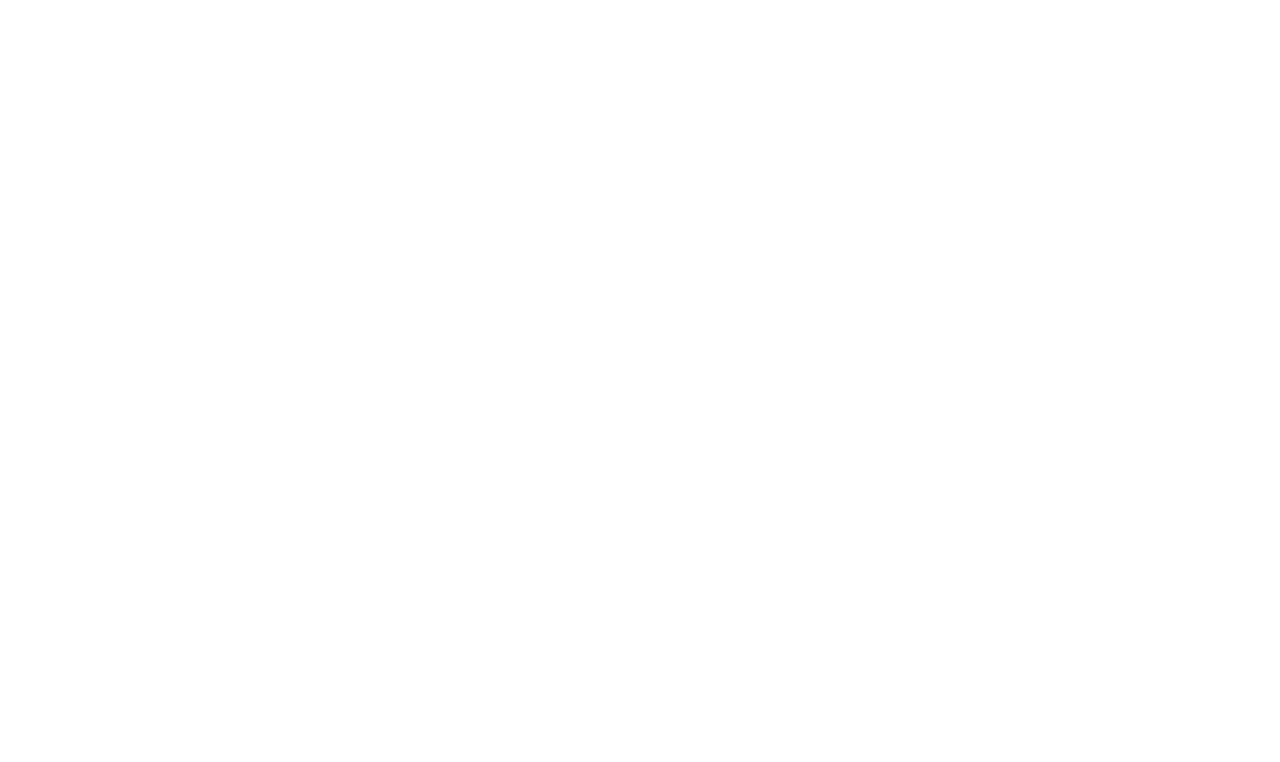
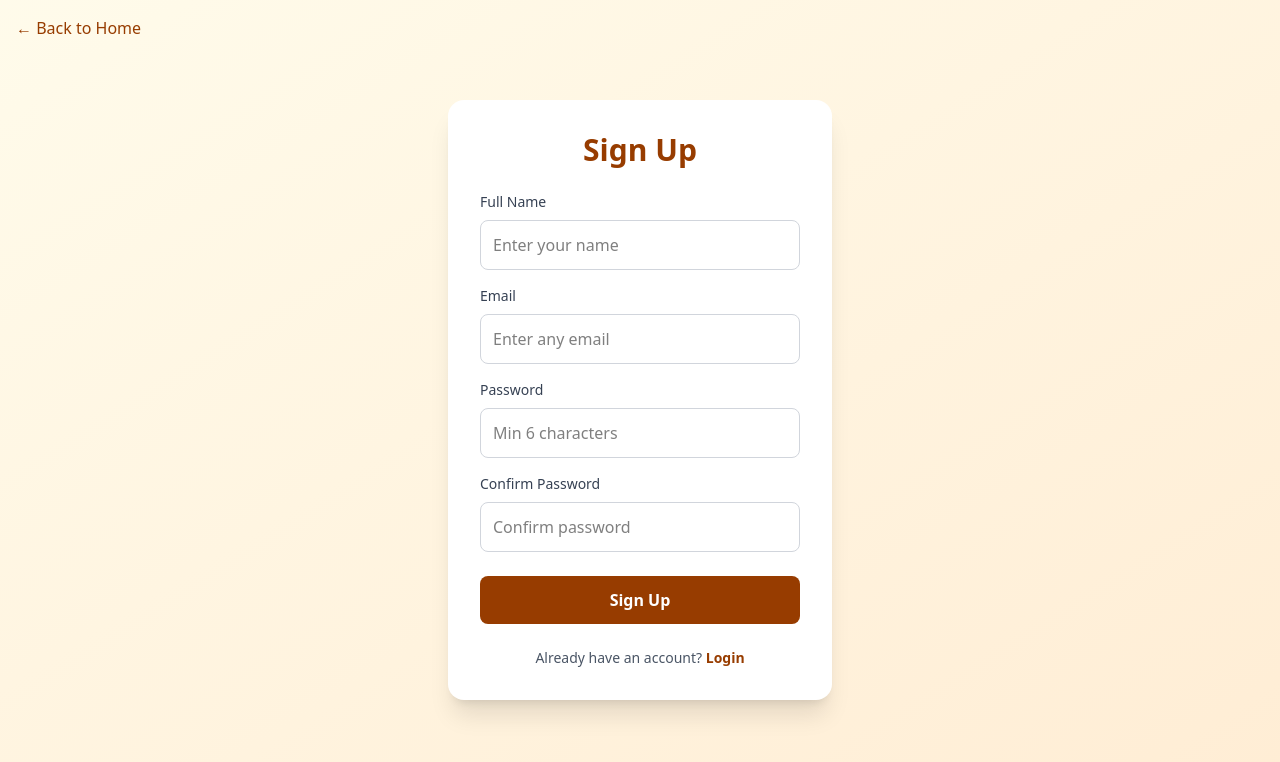
Before and after one commit to Dewarjuna/MiniProject_DewaArjuna, a React (Vite) app: page /register in a window 1280 px wide. Before the commit this address had no page. Shown: the top 762 px of the page. Built offline with nearby package versions, Linux system fonts and the light colour scheme.

Commit message:
feat(registration): add registration with local data only, then modified login to accept local and reqres
- add registration page that store local data and fake token
- modified login to accept reqres and local data/token
- modified app to add some routes and added regist button in navbar

```diff
--- a/src/App.jsx
+++ b/src/App.jsx
@@ -1,17 +1,19 @@
 import { BrowserRouter, Routes, Route } from "react-router-dom";
-import Login from "@/pages/Login/Login"
-import Home from "@/pages/Home/Home"
-import Dashboard from "@/pages/Dashboard/Dashboard"
+import Login from "@/pages/Login/Login";
+import Register from "@/pages/Register/Register";
+import Home from "@/pages/Home/Home";
+import Dashboard from "@/pages/Dashboard/Dashboard";
 
 function App() {
   return (
-<BrowserRouter>
+    <BrowserRouter>
       <Routes>
         <Route path="/" element={<Home />} />
-        <Route path="/Login" element={<Login />}/>
-        <Route path="/dashboard" element={<Dashboard />}/>
+        <Route path="/login" element={<Login />} />
+        <Route path="/register" element={<Register />} />
+        <Route path="/dashboard" element={<Dashboard />} />
       </Routes>
-  </BrowserRouter>
+    </BrowserRouter>
   );
 }
 
--- a/src/components/Navbar.jsx
+++ b/src/components/Navbar.jsx
@@ -15,12 +15,17 @@ function Navbar() {
             <a href="#menu" className="hover:text-amber-600">Menu</a>
             <a href="#contact" className="hover:text-amber-600">Contact</a>
           </nav>
-
+          <button
+            onClick={() => navigate("/register")}
+            className="bg-amber-800 text-white px-4 py-2 rounded-lg hover:bg-amber-700 transition-colors"
+          >
+            Sign Up
+          </button>
           <button
             onClick={() => navigate("/login")}
             className="bg-amber-800 text-white px-4 py-2 rounded-lg hover:bg-amber-700 transition-colors"
           >
-            Admin
+            Login
           </button>
         </div>
       </div>
--- a/src/pages/Login/Login.jsx
+++ b/src/pages/Login/Login.jsx
@@ -1,4 +1,3 @@
-/* eslint-disable no-unused-vars */
 import { useState } from "react";
 import { useNavigate } from "react-router-dom";
 import axios from "axios";
@@ -15,6 +14,27 @@ function Login() {
     setLoading(true);
     setMessage("");
 
+    // cek local
+    const users = JSON.parse(localStorage.getItem("users") || "[]");
+    const localUser = users.find(u => u.email === email && u.password === password);
+
+    if (localUser) {
+      // kalo ada local, login pake data lokal
+      localStorage.setItem("token", localUser.token);
+      localStorage.setItem("currentUser", JSON.stringify({
+        id: localUser.id,
+        name: localUser.name,
+        email: localUser.email,
+        token: localUser.token
+      }));
+
+      setMessage("Login successful! Redirecting...");
+      setTimeout(() => navigate("/dashboard"), 1000);
+      setLoading(false);
+      return;
+    }
+
+    // local/reqres
     try {
       const res = await axios.post(
         "https://reqres.in/api/login",
@@ -22,64 +42,105 @@ function Login() {
         { headers: { "x-api-key": "reqres-free-v1" } }
       );
 
+      // Create/update user in localStorage
+      let user = users.find(u => u.email === email);
+
+      if (!user) {
+        user = {
+          id: Date.now().toString(),
+          token: res.data.token,
+          name: email.split('@')[0],
+          email: email,
+          password: password,
+          createdAt: new Date().toISOString(),
+          orders: [],
+          reservations: []
+        };
+        users.push(user);
+        localStorage.setItem("users", JSON.stringify(users));
+      }
+
+      localStorage.setItem("token", res.data.token);
+      localStorage.setItem("currentUser", JSON.stringify({
+        id: user.id,
+        name: user.name,
+        email: user.email,
+        token: res.data.token
+      }));
+
       setMessage("Login successful! Redirecting...");
-        // Navigate to dashboard after successful login
       setTimeout(() => navigate("/dashboard"), 1000);
-    } catch {
-      setMessage("Login failed. Check your credentials.");
+
+    } catch (error) {
+      console.error(error);
+      setMessage("Invalid email or password.");
     } finally {
       setLoading(false);
     }
   };
 
   return (
-    <div className="min-h-screen flex items-center justify-center bg-gray-100">
-      {/* Back to Home button */}
+    <div className="min-h-screen flex items-center justify-center bg-gradient-to-br from-amber-50 to-orange-100">
       <button
         onClick={() => navigate("/")}
-        className="absolute top-4 left-4 text-gray-600 hover:text-gray-800"
+        className="absolute top-4 left-4 text-amber-800 hover:text-amber-600 flex items-center gap-2"
       >
         ← Back to Home
       </button>
 
-      <form
-        onSubmit={handleLogin}
-        className="bg-white p-6 rounded-2xl shadow-md w-80"
-      >
-        <h2 className="text-2xl font-semibold mb-4 text-center">Admin Login</h2>
+      <div className="bg-white p-8 rounded-2xl shadow-xl w-96">
+        <h2 className="text-3xl font-bold mb-6 text-center text-amber-800">Login</h2>
 
+        <form onSubmit={handleLogin}>
+          <div className="mb-4">
+            <label className="block text-sm font-medium text-gray-700 mb-2">Email</label>
             <input
               type="email"
-          placeholder="Email"
-          className="w-full p-2 mb-3 border rounded"
+              placeholder="Enter your email"
+              className="w-full p-3 border border-gray-300 rounded-lg focus:ring-2 focus:ring-amber-500 focus:border-transparent"
               value={email}
               onChange={(e) => setEmail(e.target.value)}
               required
             />
+          </div>
 
+          <div className="mb-6">
+            <label className="block text-sm font-medium text-gray-700 mb-2">Password</label>
             <input
               type="password"
-          placeholder="Password"
-          className="w-full p-2 mb-4 border rounded"
+              placeholder="Enter your password"
+              className="w-full p-3 border border-gray-300 rounded-lg focus:ring-2 focus:ring-amber-500 focus:border-transparent"
               value={password}
               onChange={(e) => setPassword(e.target.value)}
               required
             />
+          </div>
 
           <button
             type="submit"
             disabled={loading}
-          className="w-full bg-blue-500 text-white py-2 rounded hover:bg-blue-600 disabled:bg-blue-300"
+            className="w-full bg-amber-800 text-white py-3 rounded-lg hover:bg-amber-700 transition-colors disabled:bg-amber-300 font-semibold"
           >
             {loading ? "Logging in..." : "Login"}
           </button>
 
           {message && (
-          <p className={`text-sm mt-4 text-center ${message.includes("failed") ? "text-red-600" : "text-green-600"}`}>
+            <p className={`text-sm mt-4 text-center ${message.includes("successful") ? "text-green-600" : "text-red-600"}`}>
               {message}
             </p>
           )}
         </form>
+
+        <p className="mt-6 text-center text-gray-600 text-sm">
+          Don't have an account?{" "}
+          <button
+            onClick={() => navigate("/register")}
+            className="text-amber-800 font-semibold hover:text-amber-600"
+          >
+            Sign Up
+          </button>
+        </p>
+      </div>
     </div>
   );
 }
--- /dev/null
+++ b/src/pages/Register/Register.jsx
@@ -0,0 +1,166 @@
+import { useState } from "react";
+import { useNavigate } from "react-router-dom";
+
+function Register() {
+  const navigate = useNavigate();
+  const [email, setEmail] = useState("");
+  const [password, setPassword] = useState("");
+  const [confirmPassword, setConfirmPassword] = useState("");
+  const [name, setName] = useState("");
+  const [loading, setLoading] = useState(false);
+  const [message, setMessage] = useState("");
+
+  const handleRegister = async (e) => {
+    e.preventDefault();
+    setLoading(true);
+    setMessage("");
+
+    if (password !== confirmPassword) {
+      setMessage("Passwords don't match!");
+      setLoading(false);
+      return;
+    }
+
+    if (password.length < 6) {
+      setMessage("Password must be at least 6 characters.");
+      setLoading(false);
+      return;
+    }
+
+    try {
+      const users = JSON.parse(localStorage.getItem("users") || "[]");
+
+      const existingUser = users.find(u => u.email === email);
+      if (existingUser) {
+        setMessage("Email already registered! Please login.");
+        setLoading(false);
+        return;
+      }
+
+      const newUser = {// create user pake fake token
+        id: Date.now().toString(),
+        token: `local-token-${Date.now()}`, // generate token lokal
+        name: name,
+        email: email,
+        password: password, // store pass di lokal
+        createdAt: new Date().toISOString(),
+        orders: [],
+        reservations: []
+      };
+
+      // Save to users array
+      users.push(newUser);
+      localStorage.setItem("users", JSON.stringify(users));
+
+      // Set current user session with token
+      localStorage.setItem("token", newUser.token);
+      localStorage.setItem("currentUser", JSON.stringify({
+        id: newUser.id,
+        name: newUser.name,
+        email: newUser.email,
+        token: newUser.token
+      }));
+
+      setMessage("Registration successful! Redirecting...");
+      setTimeout(() => navigate("/dashboard"), 1000);
+
+    } catch (error) {
+      console.error(error);
+      setMessage("Registration failed. Please try again.");
+    } finally {
+      setLoading(false);
+    }
+  };
+
+  return (
+    <div className="min-h-screen flex items-center justify-center bg-gradient-to-br from-amber-50 to-orange-100">
+      <button
+        onClick={() => navigate("/")}
+        className="absolute top-4 left-4 text-amber-800 hover:text-amber-600 flex items-center gap-2"
+      >
+        ← Back to Home
+      </button>
+
+      <div className="bg-white p-8 rounded-2xl shadow-xl w-96">
+        <h2 className="text-3xl font-bold mb-6 text-center text-amber-800">Sign Up</h2>
+
+        <form onSubmit={handleRegister}>
+          <div className="mb-4">
+            <label className="block text-sm font-medium text-gray-700 mb-2">Full Name</label>
+            <input
+              type="text"
+              placeholder="Enter your name"
+              className="w-full p-3 border border-gray-300 rounded-lg focus:ring-2 focus:ring-amber-500 focus:border-transparent"
+              value={name}
+              onChange={(e) => setName(e.target.value)}
+              required
+            />
+          </div>
+
+          <div className="mb-4">
+            <label className="block text-sm font-medium text-gray-700 mb-2">Email</label>
+            <input
+              type="email"
+              placeholder="Enter any email"
+              className="w-full p-3 border border-gray-300 rounded-lg focus:ring-2 focus:ring-amber-500 focus:border-transparent"
+              value={email}
+              onChange={(e) => setEmail(e.target.value)}
+              required
+            />
+          </div>
+
+          <div className="mb-4">
+            <label className="block text-sm font-medium text-gray-700 mb-2">Password</label>
+            <input
+              type="password"
+              placeholder="Min 6 characters"
+              className="w-full p-3 border border-gray-300 rounded-lg focus:ring-2 focus:ring-amber-500 focus:border-transparent"
+              value={password}
+              onChange={(e) => setPassword(e.target.value)}
+              required
+              minLength={6}
+            />
+          </div>
+
+          <div className="mb-6">
+            <label className="block text-sm font-medium text-gray-700 mb-2">Confirm Password</label>
+            <input
+              type="password"
+              placeholder="Confirm password"
+              className="w-full p-3 border border-gray-300 rounded-lg focus:ring-2 focus:ring-amber-500 focus:border-transparent"
+              value={confirmPassword}
+              onChange={(e) => setConfirmPassword(e.target.value)}
+              required
+            />
+          </div>
+
+          <button
+            type="submit"
+            disabled={loading}
+            className="w-full bg-amber-800 text-white py-3 rounded-lg hover:bg-amber-700 transition-colors disabled:bg-amber-300 font-semibold"
+          >
+            {loading ? "Creating Account..." : "Sign Up"}
+          </button>
+
+          {message && (
+            <p className={`text-sm mt-4 text-center ${message.includes("successful") ? "text-green-600" : "text-red-600"}`}>
+              {message}
+            </p>
+          )}
+        </form>
+
+        <p className="mt-6 text-center text-gray-600 text-sm">
+          Already have an account?{" "}
+          <button
+            onClick={() => navigate("/login")}
+            className="text-amber-800 font-semibold hover:text-amber-600"
+          >
+            Login
+          </button>
+        </p>
+      </div>
+    </div>
+  );
+}
+
+export default Register;
```
Lines whose indentation alone changed are shown as unchanged.
